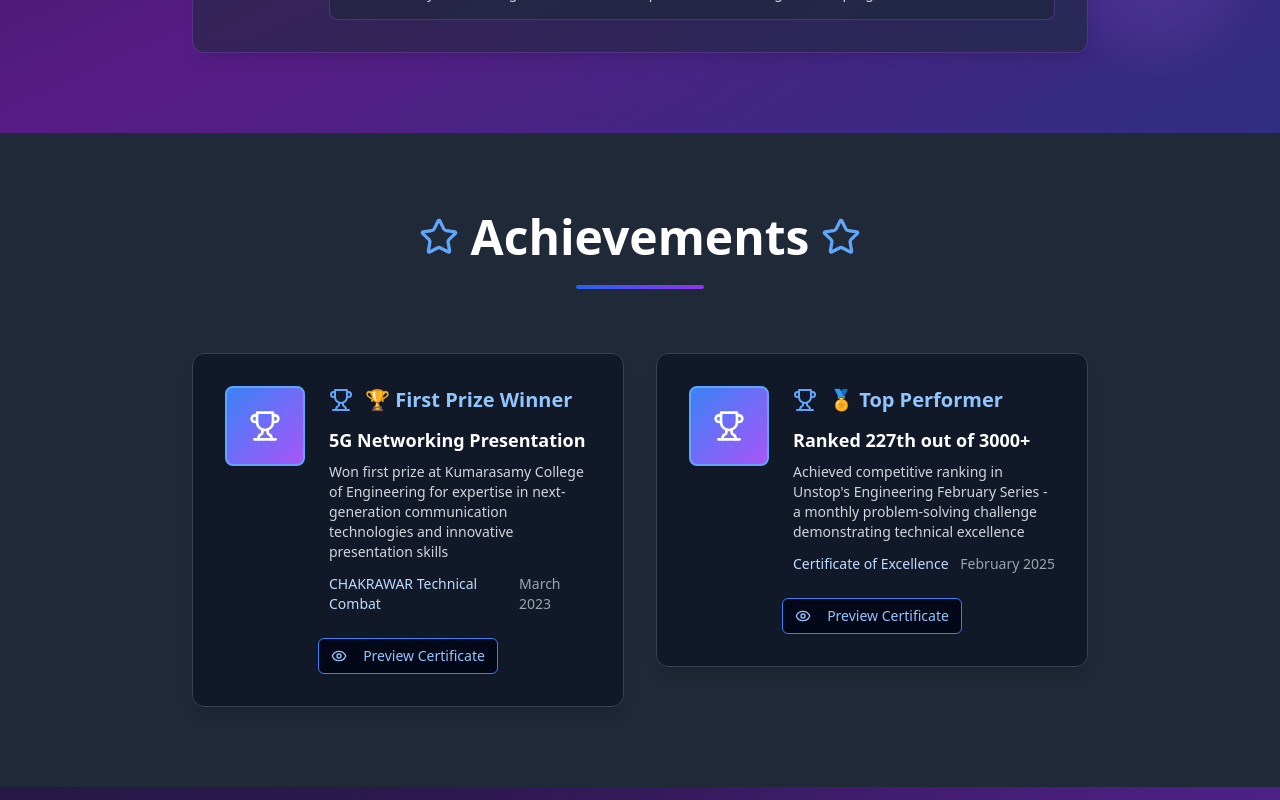
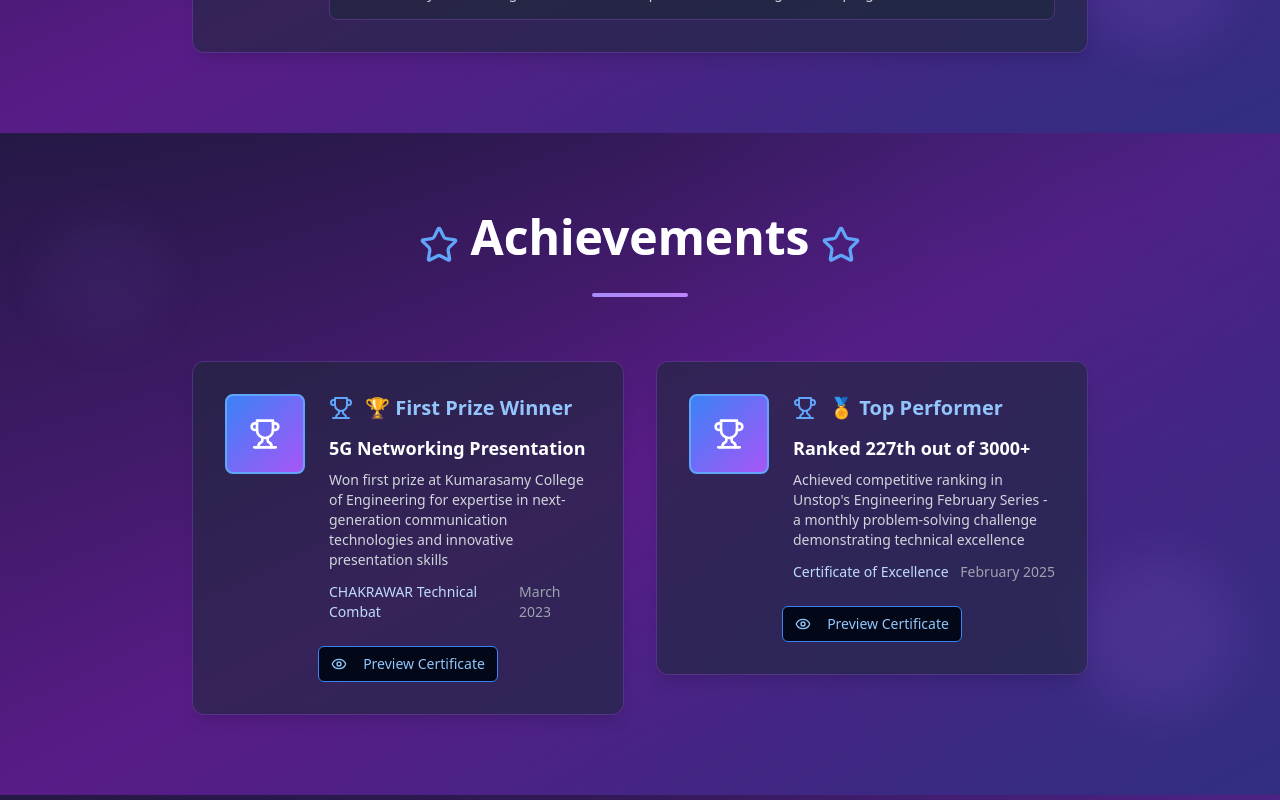
Before and after one commit to AswinK06/Aswin_Portfolio, a React (Vite) app: page / in a window 1280 px wide. Shown: the part 5360-6160 px from the top of the page. Built offline with nearby package versions, Linux system fonts and the light colour scheme.

Commit message:
Apply dark theme to Achievements section
Implement the dark theme styling for the Achievements section.

```diff
--- a/src/components/Achievements.tsx
+++ b/src/components/Achievements.tsx
@@ -24,23 +24,31 @@ const Achievements = () => {
   ];
 
   return (
-    <section id="achievements" className="py-20 px-4 bg-gray-50 dark:bg-gray-800">
-      <div className="max-w-6xl mx-auto">
+    <section id="achievements" className="py-20 px-4 relative overflow-hidden bg-gradient-to-br from-white via-purple-50 to-indigo-100 dark:from-slate-900 dark:via-purple-900 dark:to-indigo-900">
+      {/* Background styling based on theme */}
+      <div className="absolute inset-0 bg-gradient-to-r from-purple-100/30 via-transparent to-indigo-100/30 dark:from-purple-900/30 dark:via-transparent dark:to-indigo-900/30"></div>
+
+      {/* Floating Elements */}
+      <div className="absolute top-20 left-10 w-32 h-32 bg-violet-400/10 dark:bg-violet-400/10 rounded-full blur-xl animate-pulse"></div>
+      <div className="absolute bottom-20 right-10 w-40 h-40 bg-purple-400/10 dark:bg-purple-400/10 rounded-full blur-xl animate-pulse delay-1000"></div>
+
+      <div className="max-w-6xl mx-auto relative z-10">
         <div className="text-center mb-16">
-          <div className="flex items-center justify-center gap-3 mb-6">
+          <div className="flex items-center justify-center gap-3 mb-4">
             <Star className="text-blue-600 dark:text-blue-400" size={40} />
-            <h2 className="text-4xl md:text-5xl font-bold text-gray-900 dark:text-white">
+            <h2 className="text-4xl md:text-5xl font-bold text-gray-800 dark:text-white mb-4 bg-gradient-to-r from-purple-600 via-indigo-600 to-violet-600 dark:from-purple-400 dark:via-indigo-400 dark:to-violet-400 bg-clip-text text-transparent">
               Achievements
             </h2>
             <Star className="text-blue-600 dark:text-blue-400" size={40} />
           </div>
-          <div className="w-32 h-1 bg-gradient-to-r from-blue-600 to-purple-600 mx-auto rounded-full"></div>
+          <div className="w-24 h-1 bg-gradient-to-r from-violet-400 to-purple-400 mx-auto rounded-full"></div>
         </div>
 
         <div className="grid md:grid-cols-2 gap-8 max-w-4xl mx-auto">
           {achievements.map((achievement, index) => (
             <div key={index} className="group relative">
-              <div className="bg-white dark:bg-gray-900 p-8 rounded-xl border border-gray-200 dark:border-gray-700 hover:border-blue-300 dark:hover:border-blue-500 transition-all duration-300 shadow-lg hover:shadow-xl">
+              <div className="absolute inset-0 bg-gradient-to-r from-violet-500/20 to-purple-500/20 rounded-xl blur-xl opacity-0 group-hover:opacity-100 transition-all duration-500"></div>
+              <div className="relative bg-white/80 dark:bg-slate-800/60 backdrop-blur-sm p-8 rounded-xl border border-purple-200/50 dark:border-purple-500/30 hover:border-violet-400/50 dark:hover:border-violet-400/50 transition-all duration-300 hover:scale-105 shadow-lg hover:shadow-2xl">
                 <div className="flex items-start gap-6 mb-6">
                   <div className="flex-shrink-0">
                     <div className="w-20 h-20 bg-gradient-to-br from-blue-500 to-purple-500 rounded-lg border-2 border-blue-300 dark:border-blue-400 flex items-center justify-center">
```
